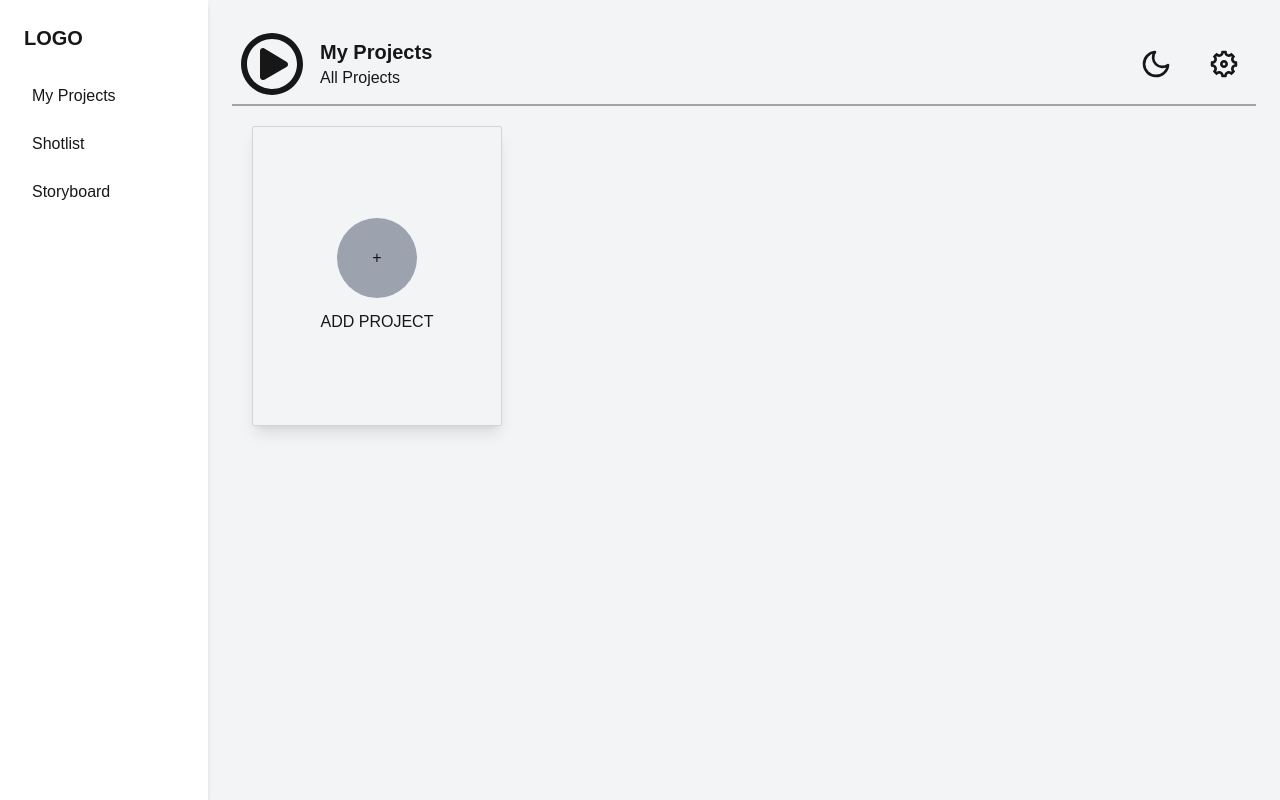
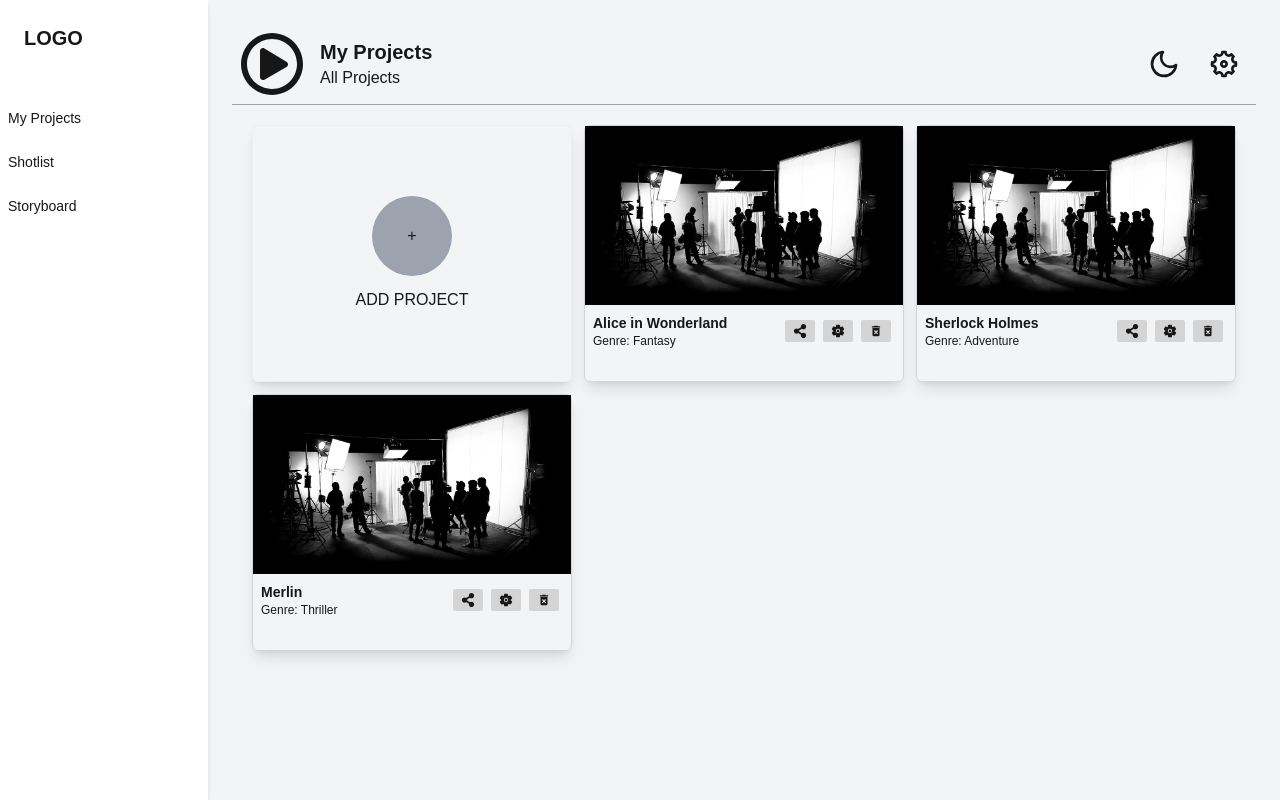
Before and after one commit to shiffydeen/storyboard-frontend, a Next.js app: page / in a window 1280 px wide. Built offline with nearby package versions, Linux system fonts and the light colour scheme.

Commit message:
project cards

```diff
--- a/app/components/Navbar.jsx
+++ b/app/components/Navbar.jsx
@@ -21,11 +21,11 @@
 
 
   return (
-    <nav className='p-2 md:p-2 flex justify-between border-b-2 border-neutral-400'>
+    <nav className='p-2 md:p-2 flex justify-between border-b border-neutral-400'>
       <div className='flex items-center gap-4'>
         <button
           onClick={toggleSidebar}
-          className="md:hidden  dark:text-gray-200 text-xl hover:bg-neutral-500 p-2 rounded-md"
+          className="md:hidden  dark:text-gray-200 text-xl dark:hover:bg-neutral-500 hover:bg-neutral-300 p-2 rounded-md"
         >
           <FaBars className="h-8 w-8"/>
           </button>
@@ -37,11 +37,11 @@
           <p>{meta.description}</p>
         </div>
       </div>
-      <div className='flex items-center gap-5'>
-        <span className="hover:bg-neutral-500 p-2 rounded-md cursor-pointer">
+      <div className='flex items-center gap-3'>
+        <span className="hover:bg-neutral-300 dark:hover:bg-neutral-500 p-2 rounded-md cursor-pointer">
           <ThemeSwitch />
         </span>
-        <span className="p-2 hover:bg-neutral-500 rounded-md cursor-pointer">
+        <span className="p-2 hover:bg-neutral-300 dark:hover:bg-neutral-500 rounded-md cursor-pointer">
           <RiSettings5Line className="w-8 h-8"/>
           {/* <CiSettings className='w-10 h-10'/> */}
         </span>
--- a/app/components/Sidebar.jsx
+++ b/app/components/Sidebar.jsx
@@ -14,19 +14,19 @@
     <>
       <aside
         className={`
-          fixed md:static top-0 left-0 min-h-screen w-52 bg-white shadow-md z-40 p-6
+          fixed md:static top-0 left-0 min-h-screen w-52 bg-white shadow-md z-40
            ease-in-out dark:bg-gray-900 md:translate-x-0
           ${isSidebarOpen ? 'translate-x-0' : '-translate-x-full '}
         `}
       >
-        <h2 className="text-xl font-bold mb-6">LOGO</h2>
+        <h2 className="text-xl font-bold mb-6 p-6">LOGO</h2>
         <button className='absolute top-6 right-4 md:hidden' onClick={closeSidebar}>
           <FaTimes />
         </button>
         <nav className="space-y-2">
-          <Link href="/" className='hover:bg-neutral-500 hover:text-white block p-2'>My Projects</Link>
-          <Link href="/shotlist" className='hover:bg-neutral-500 hover:text-white block p-2'>Shotlist</Link>
-          <Link href="/storyboard" className='hover:bg-neutral-500 hover:text-white block p-2'>Storyboard</Link>
+          <Link href="/" className='text-sm hover:bg-neutral-500 hover:text-white block p-2'>My Projects</Link>
+          <Link href="/shotlist" className='text-sm hover:bg-neutral-500 hover:text-white block p-2'>Shotlist</Link>
+          <Link href="/storyboard" className='text-sm hover:bg-neutral-500 hover:text-white block p-2'>Storyboard</Link>
         </nav>
       </aside>
 
--- /dev/null
+++ b/app/mockData.js
@@ -0,0 +1,23 @@
+import projectcover from './assets/images/project-cover.png'
+
+
+export const projects = [
+    {
+        id: "1",
+        title: 'Alice in Wonderland',
+        genre: "Fantasy",
+        cover: projectcover
+    },
+    {
+        id: "2",
+        title: 'Sherlock Holmes',
+        genre: "Adventure",
+        cover: projectcover
+    },
+    {
+        id: "3",
+        title: 'Merlin',
+        genre: "Thriller",
+        cover: projectcover
+    }
+]
--- a/app/page.jsx
+++ b/app/page.jsx
@@ -1,5 +1,9 @@
 import Image from "next/image";
 import { pageTitles } from "./lib/pageTitles";
+import { projects } from "./mockData";
+import { FaShareAlt } from "react-icons/fa";
+import { IoSettings } from "react-icons/io5";
+import { MdDeleteForever } from "react-icons/md";
 
 
 export const metadata = {
@@ -11,13 +15,39 @@
 export default function Home() {
   return (
     <div className="p-5">
-      <div className="grid grid-cols-3 ">
-        <div className="shadow-lg border border-neutral-300 rounded-sm w-[250px] h-[300px] flex justify-center items-center cursor-pointer hover:shadow-gray-400">
+      <div className="grid grid-cols-2 md:grid-cols-3 gap-3">
+        <div className="shadow-lg border border-gray-300 border-opacity-20 rounded-md flex justify-center items-center cursor-pointer hover:shadow-gray-400 dark:bg-neutral-800 dark:shadow-md dark:border-neutral-700 transition-shadow dark:hover:shadow-gray-700">
           <div className="flex flex-col items-center gap-3">
             <div className="w-20 h-20 rounded-full bg-gray-400 flex justify-center items-center">+</div>
             <p>ADD PROJECT</p>
           </div>
         </div>
+        {
+          projects.map((project, index) => (
+            <div key={index} className="cursor-pointer border border-gray-300 rounded-md shadow-lg dark:bg-neutral-800 dark:shadow-md dark:border-neutral-700 transition-shadow hover:shadow-gray-400 dark:hover:shadow-gray-700">
+              <div>
+                <Image src={project.cover}/>
+              </div>
+              <div className="flex justify-between p-2">
+                <div>
+                  <p className="font-semibold text-sm">{project.title}</p>
+                  <p className="text-xs">Genre: {project.genre}</p>
+                </div>
+                <div className="flex flex-wrap items-center">
+                  <button className="px-2 py-1 bg-neutral-300 rounded-sm mx-1 hover:bg-gray-400 text-sm shrink-0"><FaShareAlt /></button>
+                  <button className="px-2 py-1 bg-neutral-300 rounded-sm mx-1 hover:bg-gray-400 text-sm shrink-0"><IoSettings /></button>
+                  <button className="px-2 py-1 bg-neutral-300 rounded-sm mx-1 hover:bg-gray-400 text-sm shrink-0"><MdDeleteForever /></button>
+                </div>
+              </div>
+              <div>
+                <button></button>
+                <button></button>
+                <button></button>
+                <button></button>
+              </div>
+            </div>
+          ))
+        }
       </div>
     </div>
   );
--- /dev/null
+++ b/app/screenplay/page.jsx
@@ -0,0 +1,11 @@
+import React from 'react'
+
+const page = () => {
+  return (
+    <div>
+      Hello
+    </div>
+  )
+}
+
+export default page
```
Also changed, not shown: app/assets/images/project-cover.png (added), public/images/project-cover.png (added).
